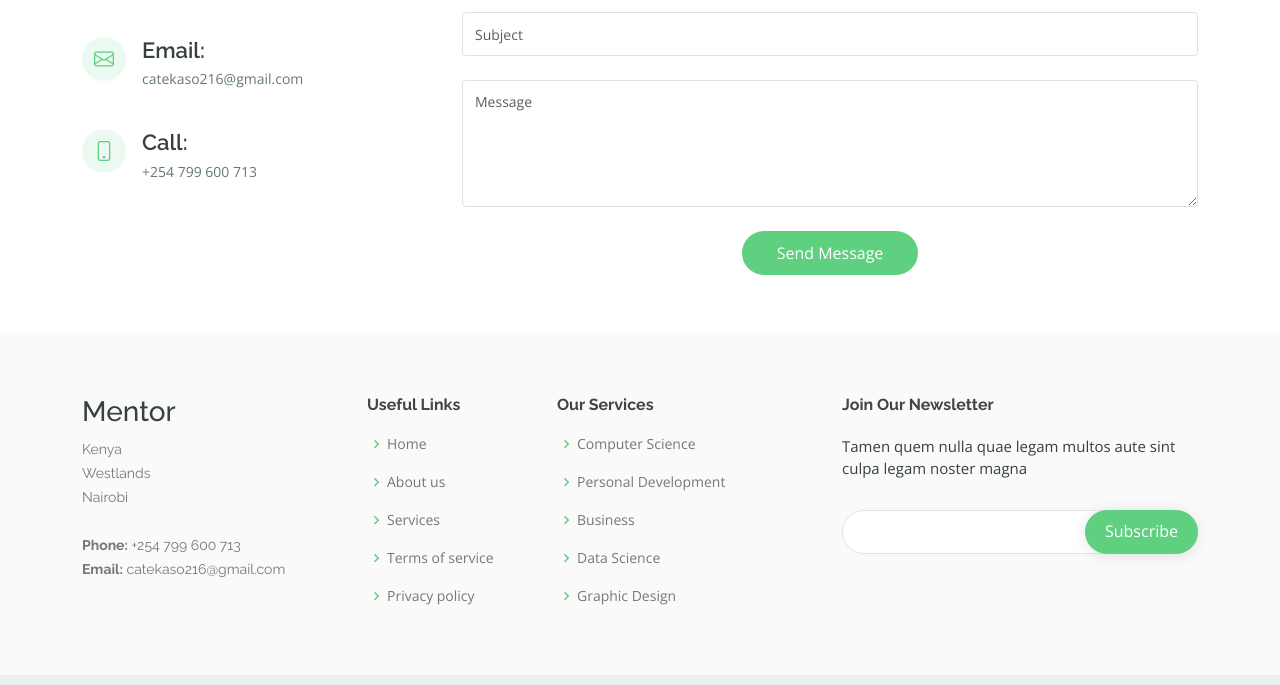
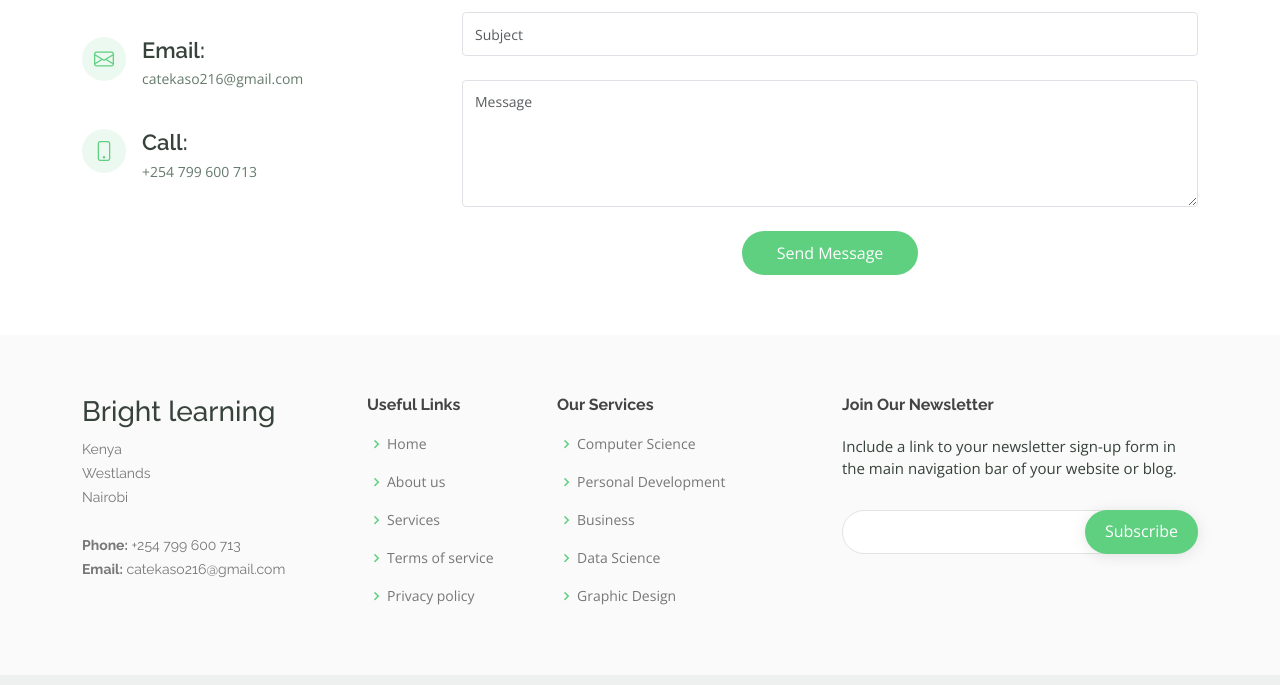
Before and after one commit to cathychepkorir20/br, a plain HTML site: page contact.html in a window 1280 px wide. Shown: the part 744-1429 px from the top of the page. Drawn offline with nearby package versions, Linux system fonts and the light colour scheme.

Commit message:
first commit

```diff
--- a/contact.html
+++ b/contact.html
@@ -159,7 +159,7 @@
         <div class="row">
 
           <div class="col-lg-3 col-md-6 footer-contact">
-            <h3>Mentor</h3>
+            <h3>Bright learning</h3>
             <p>
              Kenya <br>
               Westlands<br>
@@ -193,7 +193,7 @@
 
           <div class="col-lg-4 col-md-6 footer-newsletter">
             <h4>Join Our Newsletter</h4>
-            <p>Tamen quem nulla quae legam multos aute sint culpa legam noster magna</p>
+            <p>  Include a link to your newsletter sign-up form in the main navigation bar of your website or blog.</p>
             <form action="" method="post">
               <input type="email" name="email"><input type="submit" value="Subscribe">
             </form>
```
